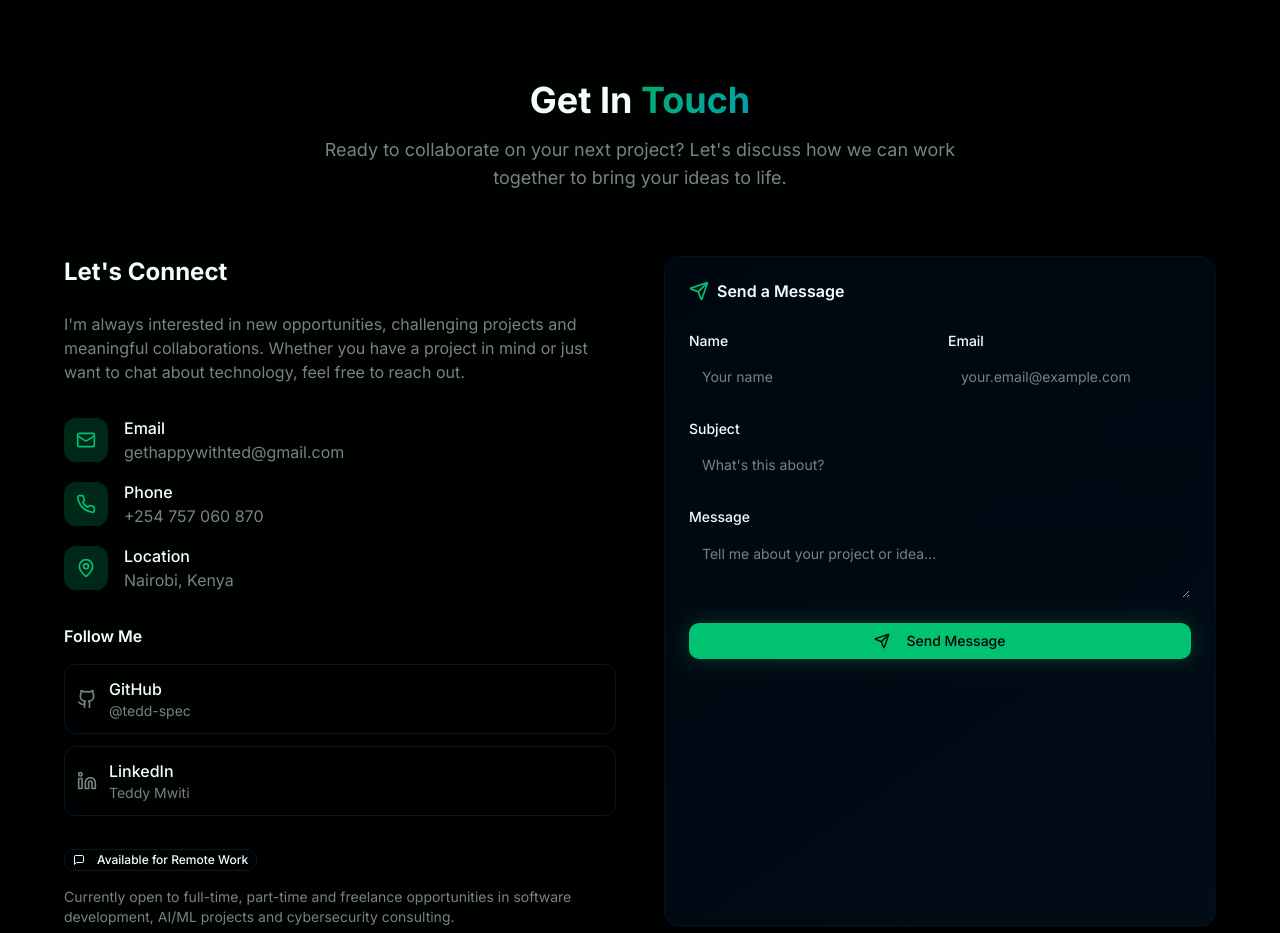
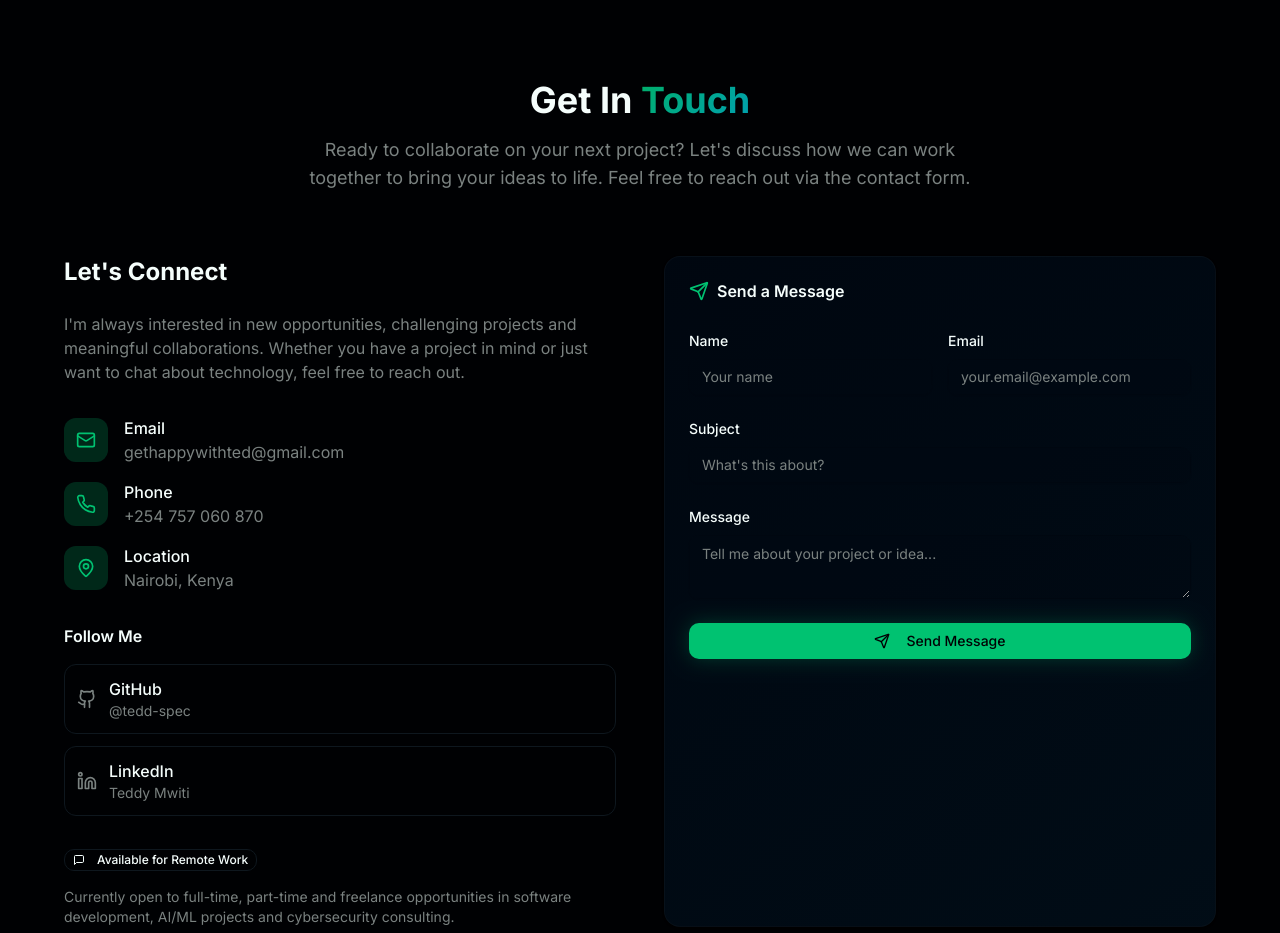
Before and after one commit to tedd-spec/portfolio-website, a Next.js app: page / in a window 1280 px wide. Shown: the part 6660-7593 px from the top of the page. Built offline with nearby package versions, Linux system fonts and the light colour scheme.

Commit message:
`Updated Contact component to include mention of contact form`

```diff
--- a/components/contact.tsx
+++ b/components/contact.tsx
@@ -102,7 +102,7 @@ export function Contact() {
           </h2>
           <p className="text-muted-foreground text-lg max-w-2xl mx-auto">
             Ready to collaborate on your next project? Let's discuss how we can work together to bring your ideas to
-            life.
+            life. Feel free to reach out via the contact form.
           </p>
         </div>
 
```
